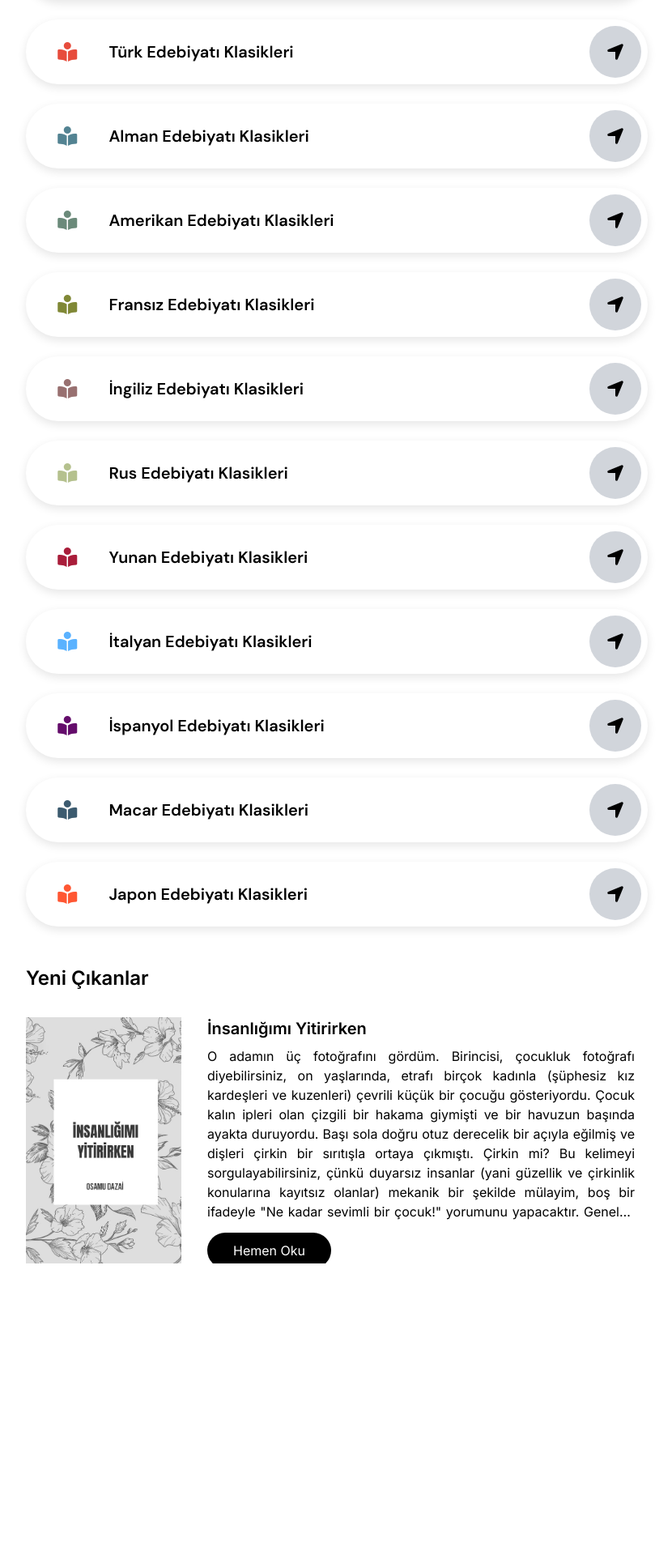
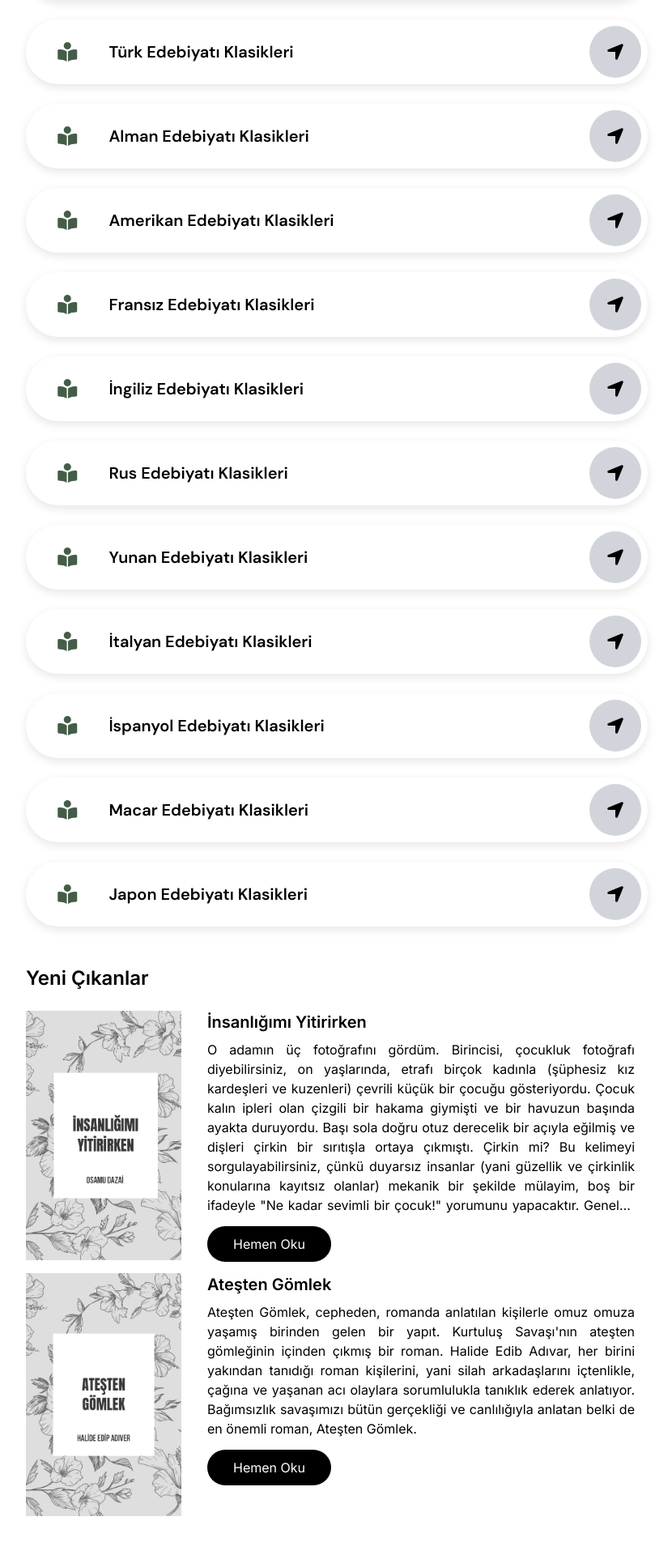
Before and after one commit to emirkrhan/link-classic, a React (Create React App) app: page / in a window 1280 px wide. Shown: the part 1000-2920 px from the top of the page at 81% size, without its empty margins (224-1054 px from the left). Before the commit the page ends 2560 px from the top, so only its background shows below. Built offline with nearby package versions, Linux system fonts and the light colour scheme.

Commit message:
new section added

```diff
--- a/src/pages/Home.js
+++ b/src/pages/Home.js
@@ -26,7 +26,7 @@ function Home() {
 
 
   return (
-    <div className='w-full min-h-screen h-auto overflow-y-scroll flex flex-col items-center'>
+    <div className='w-full min-h-screen h-auto flex flex-col items-center'>
       <div className='w-full h-60 max-sm:h-44 bg-cover bg-krbanner bg-center relative'>
         <button ref={menuRef} onClick={openMenu} className='absolute w-10 h-10 top-8 right-12 max-sm:right-8 max-sm:top-6 bg-white rounded-full border-none outline-none'>
           <i class="fa-solid fa-ellipsis relative">
@@ -131,7 +131,7 @@ function Home() {
         <a className='w-3/5 h-16 max-sm:w-11/12' href='https://www.wattpad.com/list/625520157-trk-edebiyat-klasikleri' target="_blank" rel="noopener noreferrer">
           <div className='w-full h-20 max-sm:h-16 rounded-full bg-white oxshadow flex items-center justify-between'>
             <div className='w-4/5 h-16 flex'>
-              <div className='w-2/12 h-16 flex items-center text-[#E74C3C] justify-center text-2xl max-sm:text-lg max-sm:w-3/12'>
+              <div className='w-2/12 h-16 flex items-center text-[#445d48] justify-center text-2xl max-sm:text-lg max-sm:w-3/12'>
                 <i class="fa-solid fa-book-open-reader"></i>
               </div>
               <div className='w-10/12 h-16 flex items-center font-dmsans font-semibold text-xl max-sm:text-sm max-sm:w-9/12'>Türk Edebiyatı Klasikleri</div>
@@ -145,7 +145,7 @@ function Home() {
         <a className='w-3/5 h-16 max-sm:w-11/12' href='https://www.wattpad.com/list/650851164' target="_blank" rel="noopener noreferrer">
           <div className='w-full h-20 max-sm:h-16 rounded-full bg-white oxshadow flex items-center justify-between'>
             <div className='w-4/5 h-16 flex'>
-              <div className='w-2/12 h-16 flex items-center text-[#538392] justify-center text-2xl max-sm:text-lg max-sm:w-3/12'>
+              <div className='w-2/12 h-16 flex items-center text-[#445d48] justify-center text-2xl max-sm:text-lg max-sm:w-3/12'>
                 <i class="fa-solid fa-book-open-reader"></i>
               </div>
               <div className='w-10/12 h-16 flex items-center font-dmsans font-semibold text-xl max-sm:text-sm max-sm:w-9/12'>Alman Edebiyatı Klasikleri</div>
@@ -159,7 +159,7 @@ function Home() {
         <a className='w-3/5 h-16 max-sm:w-11/12' href='https://www.wattpad.com/list/650850589' target="_blank" rel="noopener noreferrer">
           <div className='w-full h-20 max-sm:h-16 rounded-full bg-white oxshadow flex items-center justify-between'>
             <div className='w-4/5 h-16 flex'>
-              <div className='w-2/12 h-16 flex items-center text-[#6B8A7A] justify-center text-2xl max-sm:text-lg max-sm:w-3/12'>
+              <div className='w-2/12 h-16 flex items-center text-[#445d48] justify-center text-2xl max-sm:text-lg max-sm:w-3/12'>
                 <i class="fa-solid fa-book-open-reader"></i>
               </div>
               <div className='w-10/12 h-16 flex items-center font-dmsans font-semibold text-xl max-sm:text-sm max-sm:w-9/12'>Amerikan Edebiyatı Klasikleri</div>
@@ -173,7 +173,7 @@ function Home() {
         <a className='w-3/5 h-16 max-sm:w-11/12' href='https://www.wattpad.com/list/650850766' target="_blank" rel="noopener noreferrer">
           <div className='w-full h-20 max-sm:h-16 rounded-full bg-white oxshadow flex items-center justify-between'>
             <div className='w-4/5 h-16 flex'>
-              <div className='w-2/12 h-16 flex items-center text-[#808836] justify-center text-2xl max-sm:text-lg max-sm:w-3/12'>
+              <div className='w-2/12 h-16 flex items-center text-[#445d48] justify-center text-2xl max-sm:text-lg max-sm:w-3/12'>
                 <i class="fa-solid fa-book-open-reader"></i>
               </div>
               <div className='w-10/12 h-16 flex items-center font-dmsans font-semibold text-xl max-sm:text-sm max-sm:w-9/12'>Fransız Edebiyatı Klasikleri</div>
@@ -187,7 +187,7 @@ function Home() {
         <a className='w-3/5 h-16 max-sm:w-11/12' href='https://www.wattpad.com/list/650851698' target="_blank" rel="noopener noreferrer">
           <div className='w-full h-20 max-sm:h-16 rounded-full bg-white oxshadow flex items-center justify-between'>
             <div className='w-4/5 h-16 flex'>
-              <div className='w-2/12 h-16 flex items-center text-[#987070] justify-center text-2xl max-sm:text-lg max-sm:w-3/12'>
+              <div className='w-2/12 h-16 flex items-center text-[#445d48] justify-center text-2xl max-sm:text-lg max-sm:w-3/12'>
                 <i class="fa-solid fa-book-open-reader"></i>
               </div>
               <div className='w-10/12 h-16 flex items-center font-dmsans font-semibold text-xl max-sm:text-sm max-sm:w-9/12'>İngiliz Edebiyatı Klasikleri</div>
@@ -201,7 +201,7 @@ function Home() {
         <a className='w-3/5 h-16 max-sm:w-11/12' href='https://www.wattpad.com/list/650850912' target="_blank" rel="noopener noreferrer">
           <div className='w-full h-20 max-sm:h-16 rounded-full bg-white oxshadow flex items-center justify-between'>
             <div className='w-4/5 h-16 flex'>
-              <div className='w-2/12 h-16 flex items-center text-[#B5C18E] justify-center text-2xl max-sm:text-lg max-sm:w-3/12'>
+              <div className='w-2/12 h-16 flex items-center text-[#445d48] justify-center text-2xl max-sm:text-lg max-sm:w-3/12'>
                 <i class="fa-solid fa-book-open-reader"></i>
               </div>
               <div className='w-10/12 h-16 flex items-center font-dmsans font-semibold text-xl max-sm:text-sm max-sm:w-9/12'>Rus Edebiyatı Klasikleri</div>
@@ -215,7 +215,7 @@ function Home() {
         <a className='w-3/5 h-16 max-sm:w-11/12' href='https://www.wattpad.com/list/865638071' target="_blank" rel="noopener noreferrer">
           <div className='w-full h-20 max-sm:h-16 rounded-full bg-white oxshadow flex items-center justify-between'>
             <div className='w-4/5 h-16 flex'>
-              <div className='w-2/12 h-16 flex items-center text-[#A91D3A] justify-center text-2xl max-sm:text-lg max-sm:w-3/12'>
+              <div className='w-2/12 h-16 flex items-center text-[#445d48] justify-center text-2xl max-sm:text-lg max-sm:w-3/12'>
                 <i class="fa-solid fa-book-open-reader"></i>
               </div>
               <div className='w-10/12 h-16 flex items-center font-dmsans font-semibold text-xl max-sm:text-sm max-sm:w-9/12'>Yunan Edebiyatı Klasikleri</div>
@@ -229,7 +229,7 @@ function Home() {
         <a className='w-3/5 h-16 max-sm:w-11/12' href='https://www.wattpad.com/list/1040994699' target="_blank" rel="noopener noreferrer">
           <div className='w-full h-20 max-sm:h-16 rounded-full bg-white oxshadow flex items-center justify-between'>
             <div className='w-4/5 h-16 flex'>
-              <div className='w-2/12 h-16 flex items-center text-[#5AB2FF] justify-center text-2xl max-sm:text-lg max-sm:w-3/12'>
+              <div className='w-2/12 h-16 flex items-center text-[#445d48] justify-center text-2xl max-sm:text-lg max-sm:w-3/12'>
                 <i class="fa-solid fa-book-open-reader"></i>
               </div>
               <div className='w-10/12 h-16 flex items-center font-dmsans font-semibold text-xl max-sm:text-sm max-sm:w-9/12'>İtalyan Edebiyatı Klasikleri</div>
@@ -243,7 +243,7 @@ function Home() {
         <a className='w-3/5 h-16 max-sm:w-11/12' href='https://www.wattpad.com/list/1197032084' target="_blank" rel="noopener noreferrer">
           <div className='w-full h-20 max-sm:h-16 rounded-full bg-white oxshadow flex items-center justify-between'>
             <div className='w-4/5 h-16 flex'>
-              <div className='w-2/12 h-16 flex items-center text-[#640D6B] justify-center text-2xl max-sm:text-lg max-sm:w-3/12'>
+              <div className='w-2/12 h-16 flex items-center text-[#445d48] justify-center text-2xl max-sm:text-lg max-sm:w-3/12'>
                 <i class="fa-solid fa-book-open-reader"></i>
               </div>
               <div className='w-10/12 h-16 flex items-center font-dmsans font-semibold text-xl max-sm:text-sm max-sm:w-9/12'>İspanyol Edebiyatı Klasikleri</div>
@@ -257,7 +257,7 @@ function Home() {
         <a className='w-3/5 h-16 max-sm:w-11/12' href='https://www.wattpad.com/list/1533130386' target="_blank" rel="noopener noreferrer">
           <div className='w-full h-20 max-sm:h-16 rounded-full bg-white oxshadow flex items-center justify-between'>
             <div className='w-4/5 h-16 flex'>
-              <div className='w-2/12 h-16 flex items-center text-[#3C5B6F] justify-center text-2xl max-sm:text-lg max-sm:w-3/12'>
+              <div className='w-2/12 h-16 flex items-center text-[#445d48] justify-center text-2xl max-sm:text-lg max-sm:w-3/12'>
                 <i class="fa-solid fa-book-open-reader"></i>
               </div>
               <div className='w-10/12 h-16 flex items-center font-dmsans font-semibold text-xl max-sm:text-sm max-sm:w-9/12'>Macar Edebiyatı Klasikleri</div>
@@ -271,7 +271,7 @@ function Home() {
         <a className='w-3/5 h-16 max-sm:w-11/12' href='https://www.wattpad.com/list/1577237256' target="_blank" rel="noopener noreferrer">
           <div className='w-full h-20 max-sm:h-16 rounded-full bg-white oxshadow flex items-center justify-between'>
             <div className='w-4/5 h-16 flex'>
-              <div className='w-2/12 h-16 flex items-center text-[#FF5733] justify-center text-2xl max-sm:text-lg max-sm:w-3/12'>
+              <div className='w-2/12 h-16 flex items-center text-[#445d48] justify-center text-2xl max-sm:text-lg max-sm:w-3/12'>
                 <i class="fa-solid fa-book-open-reader"></i>
               </div>
               <div className='w-10/12 h-16 flex items-center font-dmsans font-semibold text-xl max-sm:text-sm max-sm:w-9/12'>Japon Edebiyatı Klasikleri</div>
@@ -284,11 +284,11 @@ function Home() {
 
       </div>
 
-      <div className='w-full h-96 flex flex-col items-center'>
+      <div className='w-full h-auto flex flex-col items-center'>
         <div className='w-3/5 py-4 font-semibold text-2xl max-sm:w-11/12 max-sm:text-xl'>Yeni Çıkanlar</div>
 
 
-        <div className='w-3/5 max-sm:w-11/12 py-4 flex'>
+        <div className='w-3/5 max-sm:w-11/12 py-2 flex'>
           <div className='frame bg-osamu w-1/4 max-sm:w-1/3 bg-cover'></div>
           <div className='w-3/4 h-auto max-sm:w-2/3'>
             <div className='w-full h-auto px-8 font-semibold text-xl max-sm:text-base'>
@@ -301,9 +301,29 @@ function Home() {
               <a href="https://www.wattpad.com/story/361933106-i̇nsanlığımı-yitirirken" className='py-3 px-8 bg-black rounded-full max-sm:text-sm text-white'>Hemen Oku</a>
             </div>
           </div>
+        </div>
 
+
+        <div className='w-3/5 max-sm:w-11/12 py-2 flex'>
+          <div className='frame bg-halide w-1/4 max-sm:w-1/3 bg-cover'></div>
+          <div className='w-3/4 h-auto max-sm:w-2/3'>
+            <div className='w-full h-auto px-8 font-semibold text-xl max-sm:text-base'>
+              Ateşten Gömlek
+            </div>
+            <div className='w-full pl-8 pr-4 line-clamp-[9] max-sm:line-clamp-[6] max-sm:text-xs mt-2 text-justify'>Ateşten Gömlek, cepheden, romanda anlatılan kişilerle omuz omuza yaşamış birinden gelen bir yapıt. Kurtuluş Savaşı'nın ateşten gömleğinin içinden çıkmış bir roman. Halide Edib Adıvar, her birini yakından tanıdığı roman kişilerini, yani silah arkadaşlarını içtenlikle, çağına ve yaşanan acı olaylara sorumlulukla tanıklık ederek anlatıyor. Bağımsızlık savaşımızı bütün gerçekliği ve canlılığıyla anlatan belki de en önemli roman, Ateşten Gömlek.
+            </div>
+            <div className='w-full pt-6 pb-2 px-8'>
+              <a href="https://www.wattpad.com/story/361933106-i̇nsanlığımı-yitirirken" className='py-3 px-8 bg-black rounded-full max-sm:text-sm text-white'>Hemen Oku</a>
+            </div>
+          </div>
         </div>
+
       </div>
+
+      <div className='w-full h-32 flex items-center justify-center'>
+        <div className='w-8/12 h-12 flex items-center justify-center bg-gray-200 rounded-full text-sm max-sm:text-xs max-sm:h-10 max-sm:w-9/12'>© 2024 Klasikler | Türkiye, All Rights Reserved</div>
+      </div>
+
     </div>
   )
 }
--- a/tailwind.config.js
+++ b/tailwind.config.js
@@ -9,6 +9,7 @@ module.exports = {
         'kr': "url('/kr.png')",
         'krbanner': "url('/krbanner.png')",
         'osamu': "url('/osamu.jpg')",
+        'halide': "url('/halide.jpg')",
       }
     },
     fontFamily: {
```
Also changed, not shown: halide.jpg (added).
